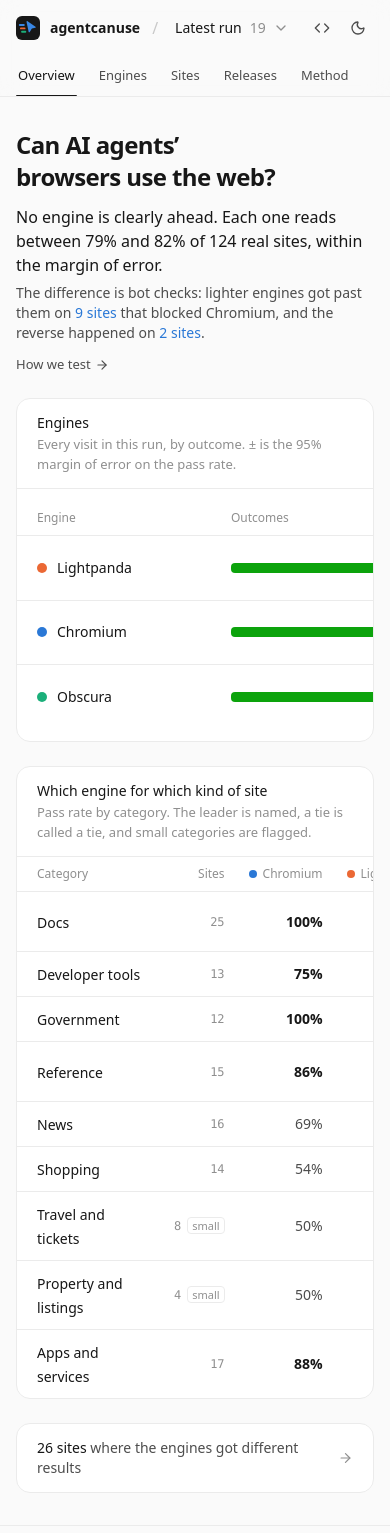
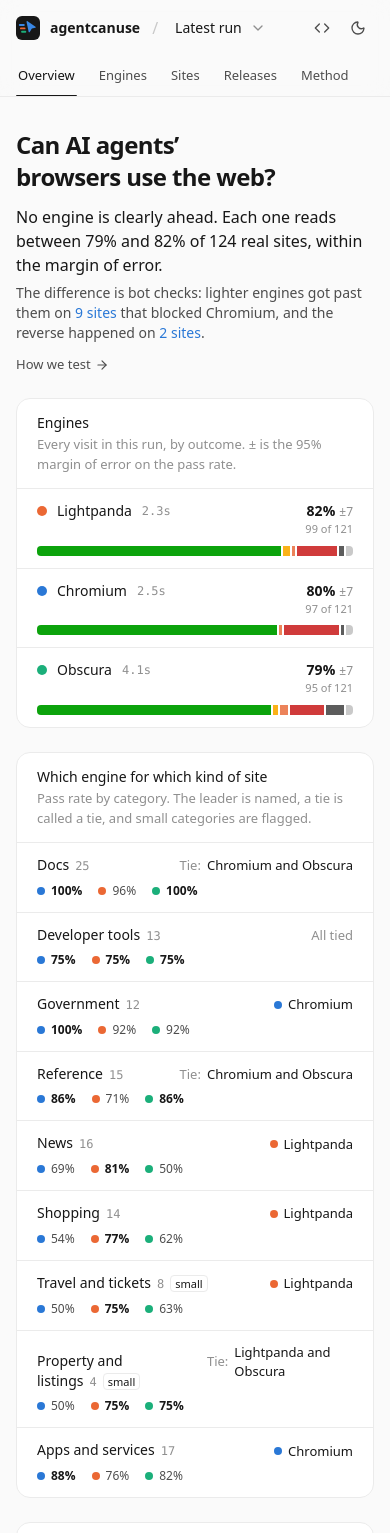
Before and after one commit to j4ckwinter/agentcanuse, a React (Vite) app: page / in a window 390 px wide. Shown: the top 1533 px of the page. Built offline with nearby package versions, Linux system fonts and the light colour scheme.

Commit message:
feat: fit the overview to a phone
The engines and category tables become stacked lists below the md breakpoint, so pass rates are readable without scrolling sideways. The run picker shows only the run's name in the top bar on phones, and hidden tooltips no longer widen the page.

```diff
--- a/src/web/components/tooltip.tsx
+++ b/src/web/components/tooltip.tsx
@@ -6,7 +6,7 @@ export function Tooltip({ content, children, className, style }: { content: Reac
       {children}
       <span
         role="tooltip"
-        className="pointer-events-none absolute bottom-full left-1/2 z-30 mb-2 -translate-x-1/2 rounded-lg border border-line bg-surface px-2.5 py-1.5 text-caption whitespace-nowrap text-fg opacity-0 shadow-lg transition-opacity duration-100 group-focus-within/tip:opacity-100 group-hover/tip:opacity-100"
+        className="pointer-events-none absolute bottom-full left-1/2 z-30 mb-2 -translate-x-1/2 rounded-lg border border-line bg-surface px-2.5 py-1.5 text-caption whitespace-nowrap text-fg hidden shadow-lg group-focus-within/tip:block group-hover/tip:block"
       >
         {content}
       </span>
--- a/src/web/views/category-guide.tsx
+++ b/src/web/views/category-guide.tsx
@@ -1,4 +1,4 @@
-import { categoryStandings } from '../../core/leaderboard'
+import { categoryStandings, type CategoryStanding } from '../../core/leaderboard'
 import type { Run } from '../../core/model'
 import { Card } from '@/components/card'
 import { EngineDot } from '@/components/engine-dot'
@@ -10,15 +10,68 @@ import { NO_FILTER } from '@/site-filter'
 
 const SMALL_SAMPLE = 10
 
-function Leader({ engines }: { engines: string[] }) {
-  return <span>{engines.join(' and ')}</span>
+function Leader({ row, engineCount }: { row: CategoryStanding; engineCount: number }) {
+  const tie = row.leaders.length > 1
+  if (tie && row.leaders.length === engineCount) return <span className="text-fg-muted">All tied</span>
+  return (
+    <span className="inline-flex items-center gap-1.5">
+      {!tie && <EngineDot engine={row.leaders[0]} />}
+      {tie && <span className="text-fg-muted">Tie:</span>}
+      {row.leaders.map((id) => ENGINE_INFO[id].name).join(' and ')}
+    </span>
+  )
+}
+
+function SmallSample() {
+  return (
+    <span className="ml-1.5 rounded border border-line px-1 font-sans text-micro" title="Fewer than ten sites, so read this row as a hint">
+      small
+    </span>
+  )
+}
+
+function Rate({ rate }: { rate: number | undefined }) {
+  return rate === undefined ? <span className="text-fg-muted" title="No site in this category was visited">–</span> : <>{percent(rate)}</>
+}
+
+function StackedRows({ run, rows, href }: { run: Run; rows: CategoryStanding[]; href: (row: CategoryStanding) => string }) {
+  return (
+    <ul className="-mx-card -my-card md:hidden">
+      {rows.map((row) => (
+        <li key={row.category} className="border-b border-line last:border-0">
+          <a href={href(row)} className="flex flex-col gap-1.5 px-card py-3 hover:bg-raised">
+            <span className="flex items-baseline justify-between gap-3">
+              <span className="text-sm font-medium">
+                {CATEGORY_LABELS[row.category]}
+                <span className="ml-1.5 font-mono text-caption text-fg-muted">{row.sites}</span>
+                {row.sites < SMALL_SAMPLE && <SmallSample />}
+              </span>
+              <span className="text-label">
+                <Leader row={row} engineCount={Object.keys(row.passRates).length} />
+              </span>
+            </span>
+            <span className="flex flex-wrap gap-x-4 gap-y-1 text-caption text-fg-secondary tabular-nums">
+              {run.engines.map((engine) => (
+                <span key={engine.id} className={cn('inline-flex items-center gap-1.5', row.leaders.includes(engine.id) && 'font-semibold text-fg')}>
+                  <EngineDot engine={engine.id} />
+                  <Rate rate={row.passRates[engine.id]} />
+                </span>
+              ))}
+            </span>
+          </a>
+        </li>
+      ))}
+    </ul>
+  )
 }
 
 export function CategoryGuide({ run, runParam }: { run: Run; runParam: string | null }) {
   const rows = categoryStandings(run)
+  const href = (row: CategoryStanding) => routeHash({ view: 'sites', run: runParam, site: null, filter: { ...NO_FILTER, category: row.category } })
   return (
     <Card title="Which engine for which kind of site" description="Pass rate by category. The leader is named, a tie is called a tie, and small categories are flagged.">
-      <div className="-mx-card -my-card overflow-x-auto">
+      <StackedRows run={run} rows={rows} href={href} />
+      <div className="-mx-card -my-card hidden overflow-x-auto md:block">
         <table className="w-full min-w-table border-collapse">
           <thead>
             <tr className="border-b border-line">
@@ -36,45 +89,29 @@ export function CategoryGuide({ run, runParam }: { run: Run; runParam: string |
             </tr>
           </thead>
           <tbody>
-            {rows.map((row) => {
-              const tie = row.leaders.length > 1
-              return (
+            {rows.map((row) => (
                 <tr key={row.category} className="relative border-b border-line last:border-0 hover:bg-raised">
                   <td className="px-3 py-2.5 pl-card">
-                    <a href={routeHash({ view: 'sites', run: runParam, site: null, filter: { ...NO_FILTER, category: row.category } })} className="text-sm font-medium after:absolute after:inset-0 hover:underline">
+                    <a href={href(row)} className="text-sm font-medium after:absolute after:inset-0 hover:underline">
                       {CATEGORY_LABELS[row.category]}
                     </a>
                   </td>
                   <td className="px-3 py-2.5 text-right font-mono text-caption text-fg-muted">
                     {row.sites}
-                    {row.sites < SMALL_SAMPLE && (
-                      <span className="ml-1.5 rounded border border-line px-1 font-sans text-micro" title="Fewer than ten sites, so read this row as a hint">
-                        small
-                      </span>
-                    )}
+                    {row.sites < SMALL_SAMPLE && <SmallSample />}
                   </td>
                   {run.engines.map((engine) => {
-                    const rate = row.passRates[engine.id]
                     return (
                       <td key={engine.id} className={cn('px-3 py-2.5 text-right text-sm tabular-nums', row.leaders.includes(engine.id) ? 'font-semibold text-fg' : 'text-fg-secondary')}>
-                        {rate === undefined ? <span className="text-fg-muted" title="No site in this category was visited">–</span> : percent(rate)}
+                        <Rate rate={row.passRates[engine.id]} />
                       </td>
                     )
                   })}
                   <td className="px-3 py-2.5 pr-card text-label">
-                    {tie && row.leaders.length === Object.keys(row.passRates).length ? (
-                      <span className="text-fg-muted">All tied</span>
-                    ) : (
-                      <span className="inline-flex items-center gap-1.5">
-                        {!tie && <EngineDot engine={row.leaders[0]} />}
-                        {tie && <span className="text-fg-muted">Tie:</span>}
-                        <Leader engines={row.leaders.map((id) => ENGINE_INFO[id].name)} />
-                      </span>
-                    )}
+                    <Leader row={row} engineCount={Object.keys(row.passRates).length} />
                   </td>
                 </tr>
-              )
-            })}
+            ))}
           </tbody>
         </table>
       </div>
--- a/src/web/views/engines-card.tsx
+++ b/src/web/views/engines-card.tsx
@@ -58,6 +58,28 @@ function PassRate({ passed, attempted }: { passed: number; attempted: number })
 }
 const CELL = 'px-3 py-3'
 
+function StackedEngines({ standings, href }: { standings: Standing[]; href: (standing: Standing) => string }) {
+  return (
+    <ul className="-mx-card -my-card md:hidden">
+      {standings.map((standing) => (
+        <li key={standing.engine.id} className="border-b border-line last:border-0">
+          <a href={href(standing)} className="flex flex-col gap-2 px-card py-3 hover:bg-raised">
+            <span className="flex items-start justify-between gap-3">
+              <span className="flex items-center gap-2.5 text-sm font-medium">
+                <EngineDot engine={standing.engine.id} className="size-2.5" />
+                {ENGINE_INFO[standing.engine.id].name}
+                <span className="font-mono text-caption font-normal text-fg-muted">{seconds(standing.medianMs)}</span>
+              </span>
+              <PassRate passed={standing.counts.passed} attempted={standing.attempted} />
+            </span>
+            <OutcomeBar standing={standing} />
+          </a>
+        </li>
+      ))}
+    </ul>
+  )
+}
+
 interface EnginesCardProps {
   run: Run
   runs: RunSummary[]
@@ -71,7 +93,8 @@ export function EnginesCard({ run, runs, runParam, full = false }: EnginesCardPr
   const anyTrend = current !== undefined && standings.some((standing) => trend(runs, current, standing.engine.id).length >= 2)
   return (
     <Card title="Engines" description="Every visit in this run, by outcome. ± is the 95% margin of error on the pass rate." action={<span className="hidden md:block"><OutcomeKey /></span>}>
-      <div className="-mx-card -my-2 overflow-x-auto">
+      <StackedEngines standings={standings} href={(standing) => routeHash({ view: 'engines', run: runParam, engine: standing.engine.id })} />
+      <div className="-mx-card -my-2 hidden overflow-x-auto md:block">
         <table className="w-full min-w-table border-collapse">
           <thead>
             <tr className="border-b border-line">
--- a/src/web/views/run-picker.tsx
+++ b/src/web/views/run-picker.tsx
@@ -5,7 +5,7 @@ import { ORIGIN_LABELS, shortDate } from '@/labels'
 export function RunPicker({ runs, current, onPick }: { runs: RunSummary[]; current: string; onPick: (id: string) => void }) {
   return (
     <Select value={current} onValueChange={onPick}>
-      <SelectTrigger size="sm" className="h-8 max-w-38 min-w-0 gap-2 overflow-hidden rounded-md border-transparent px-2 text-label font-medium shadow-none hover:bg-hover sm:max-w-none" aria-label="Choose a run">
+      <SelectTrigger size="sm" className="h-8 min-w-0 gap-2 overflow-hidden rounded-md border-transparent px-2 text-label font-medium shadow-none hover:bg-hover [&_[data-detail]]:hidden sm:[&_[data-detail]]:inline" aria-label="Choose a run">
         <SelectValue />
       </SelectTrigger>
       <SelectContent position="popper" align="start">
@@ -13,7 +13,7 @@ export function RunPicker({ runs, current, onPick }: { runs: RunSummary[]; curre
           <SelectItem key={run.id} value={run.id} className="text-label">
             <span className="flex items-center gap-2">
               {position === 0 ? 'Latest run' : shortDate(run.startedAt)}
-              <span className="text-fg-muted">
+              <span data-detail className="text-fg-muted">
                 {position === 0 && `${shortDate(run.startedAt)} · `}
                 {ORIGIN_LABELS[run.origin].short} · {run.siteCount} sites
               </span>
```
Also changed, not shown: 1 other file (tests, documents, lock files or other folders).
